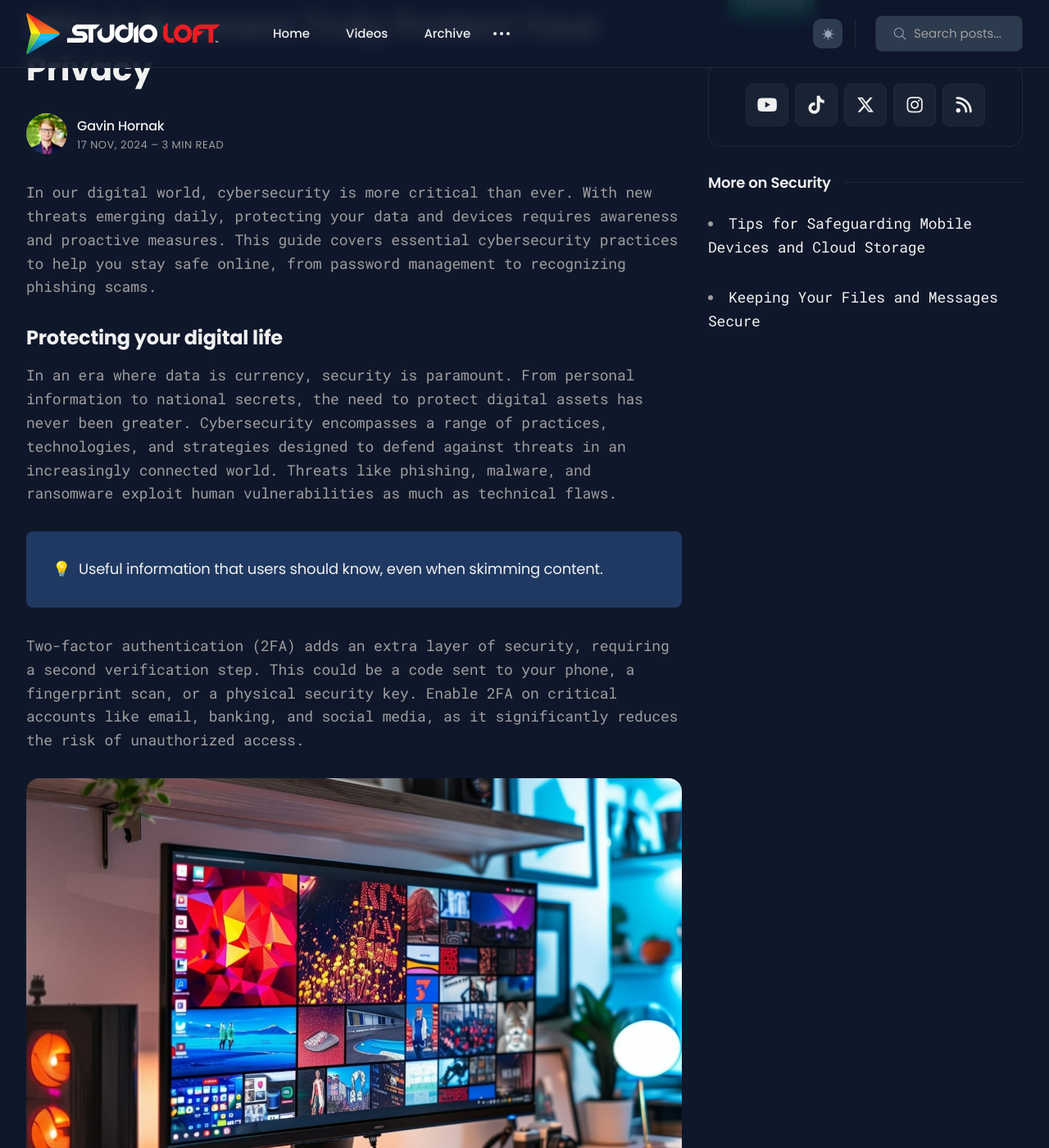
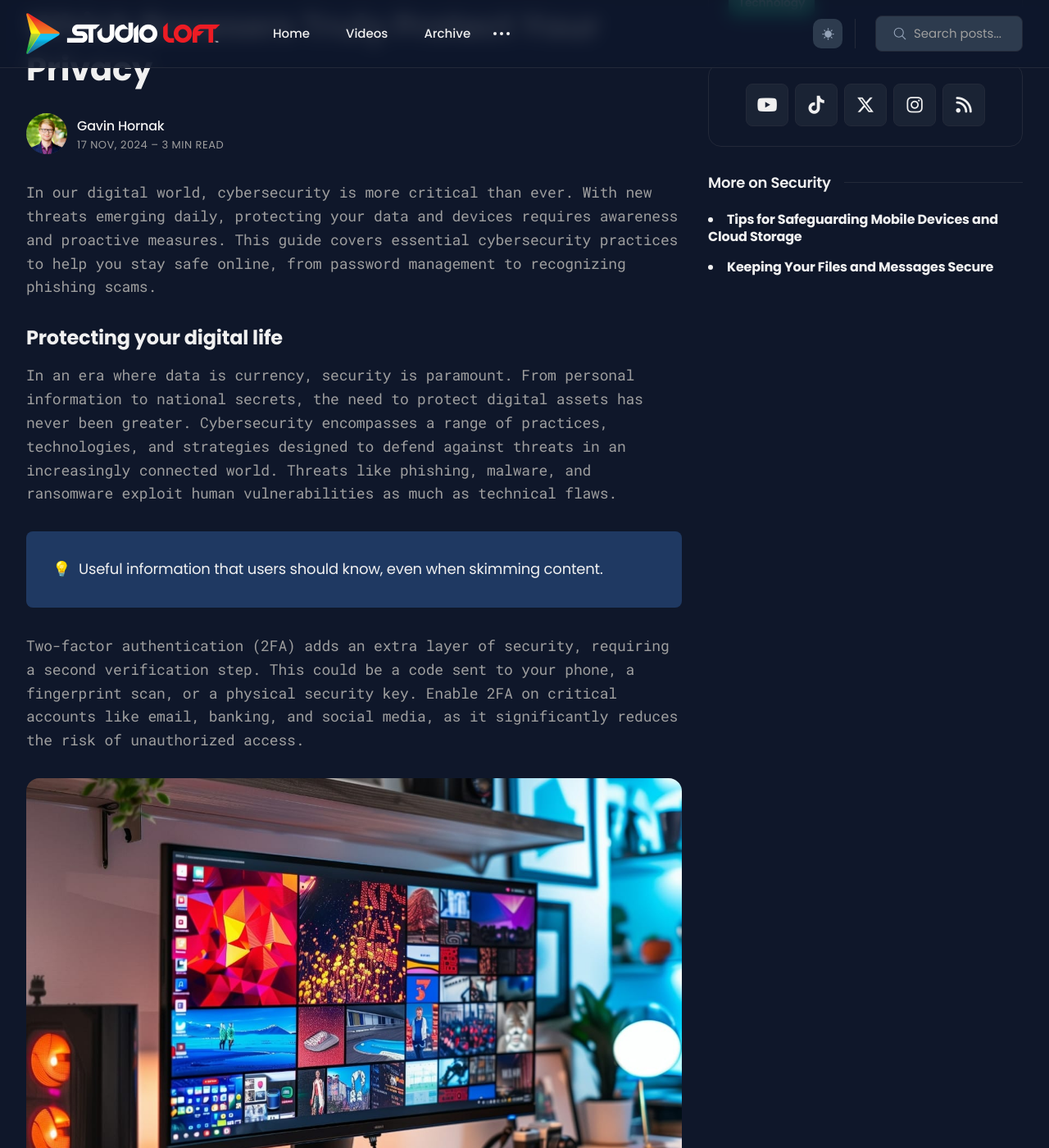
Before and after one commit to studioloft/studioloft.github.io, a Jekyll site: the page built from _posts/2024-11-17-which-browsers-truly-protect-your-privacy.md, in a window 1280 px wide and 1400 px high, scrolled down 823 px. Shown: the whole window at 82% size. Built offline with Jekyll 4.4.1, drawn with Linux system fonts in a browser that asks for light colours.

Commit message:
fix: replace paragraph with heading in related posts widget for semantic consistency

```diff
--- a/_includes/sidebar-widgets/widget-postlist.html
+++ b/_includes/sidebar-widgets/widget-postlist.html
@@ -7,7 +7,7 @@
       {% assign tag = page.tags[0] %}
       {% assign related_posts = site.posts | where_exp: "post", "post.tags contains tag" | where_exp: "post", "post.url != page.url" %}
       {% for post in related_posts limit:20 %}
-        <p class="text-as-h6"><li><a href="{{ post.url | relative_url }}">{{ post.title }}</a></li></p>
+        <h6 class="post-featured-title"><li><a href="{{ post.url | relative_url }}">{{ post.title }}</a></li></h6>
       {% endfor %}
     </ul>
   </div>
--- a/css/_2-base/base.scss
+++ b/css/_2-base/base.scss
@@ -274,8 +274,3 @@ table td {
   opacity: 1;
   filter: blur(0);
 }
-
-.text-as-h6 {
-  @extend h6;          // grab whatever h6 has (family, size, tracking, etc.)
-  font-weight: 400;    // remove bold
-}
```
